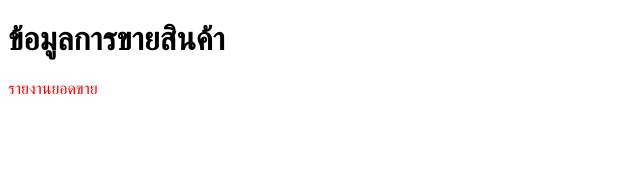
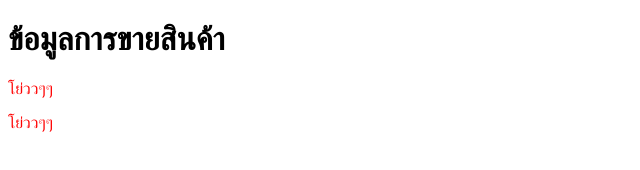
Before and after one commit to shahashanay/react, a plain HTML site: page index.html in a window 1280 px wide. Shown: the whole page, without its empty margins (0-640 px from the left). Drawn offline with Linux system fonts and the light colour scheme.

Commit message:
finish merge

```diff
--- a/index.html
+++ b/index.html
@@ -13,6 +13,7 @@
 </head>
 <body>
     <h1>ข้อมูลการขายสินค้า</h1>
-    <p>รายงานยอดขาย</p>
+    <p>โย่ววๆๆ</p>
+    <p>โย่ววๆๆ</p>
 </body>
 </html>
```
